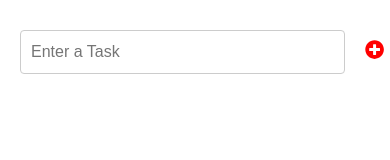
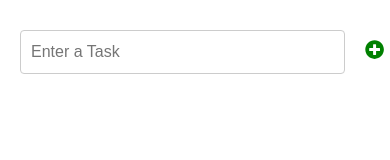
Before and after one commit to lswebdevelops/react-tasks-app, a React (Create React App) app: page / in a window 390 px wide. In both pictures the pointer is over the button 370 px from the left and 50 px from the top of the page. Shown: the top 160 px of the page. Built offline with nearby package versions, Linux system fonts and the light colour scheme.

Commit message:
adjust color of buttons

```diff
--- a/src/Styles/Components.css
+++ b/src/Styles/Components.css
@@ -70,6 +70,7 @@ hr {
   margin-left: -40px;
 
 }
+
 ul{
   margin:0;
 }
@@ -82,7 +83,13 @@ ul{
   margin-right: -25px;
 }
 .edit-button:hover , .add-button:hover{
-  color: red;
+  color: blue;
+  background-color: white;
+  font-size: larger;
+  font-weight: 700;
+}
+.add-button:hover{
+  color: green;
   background-color: white;
   font-size: larger;
   font-weight: 700;
@@ -91,7 +98,6 @@ ul{
 .input-add-container{
   display: flex;
 }
-
 
 
 
@@ -182,7 +188,13 @@ ul{
     margin-right: -25px;
   }
   .edit-button:hover , .add-button:hover{
-    color: red;
+    color: blue;
+    background-color: white;
+    font-size: larger;
+    font-weight: 700;
+  }
+  .add-button:hover{
+    color: green;
     background-color: white;
     font-size: larger;
     font-weight: 700;
```
